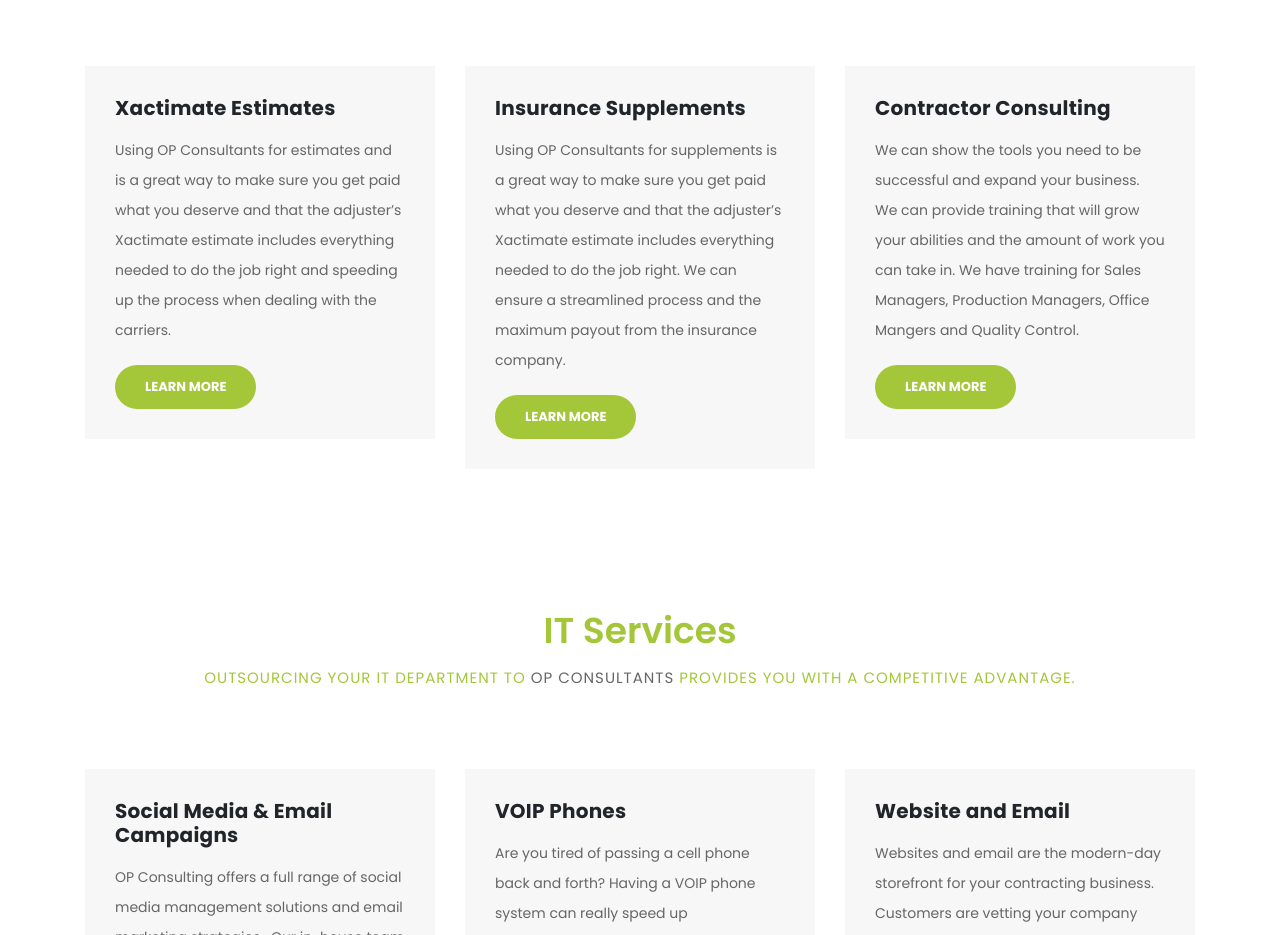
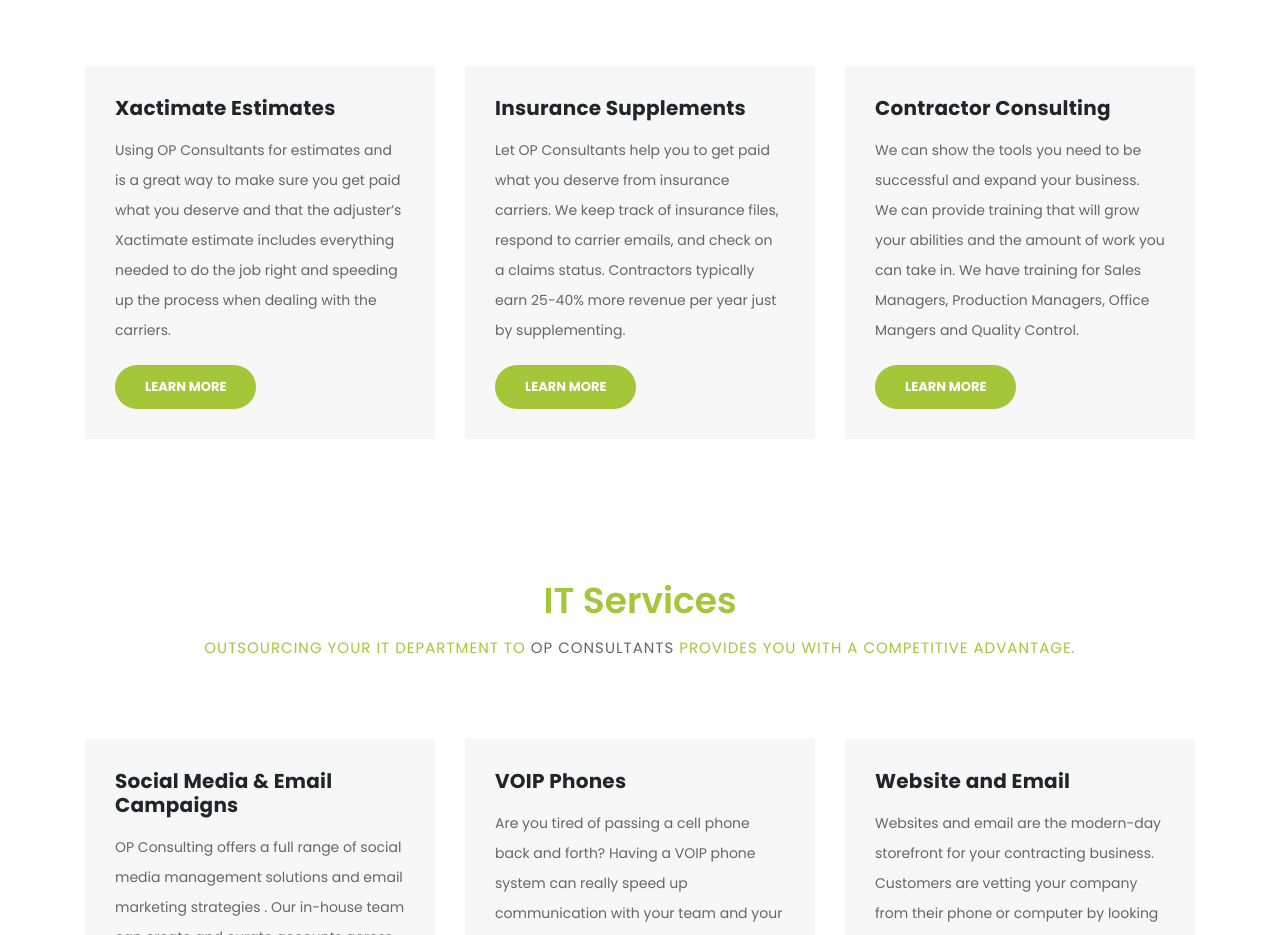
Before and after one commit to OpConsultants/opconsultants.github.io, a plain HTML site: page index.html in a window 1280 px wide. Shown: the part 1180-2115 px from the top of the page. Drawn offline with Linux system fonts and the light colour scheme; a script that the page names is missing.

Commit message:
Update index.html

```diff
--- a/index.html
+++ b/index.html
@@ -169,7 +169,7 @@
             <div class="service-item">
               <div class="down-content">
                 <h4>Insurance Supplements</h4>
-                <p>Using OP Consultants for supplements is a great way to make sure you get paid what you deserve and that the adjuster’s Xactimate estimate includes everything needed to do the job right. We can ensure a streamlined process and the maximum payout from the insurance company.</p>
+                <p>Let OP Consultants help you to get paid what you deserve from insurance carriers. We keep track of insurance files, respond to carrier emails, and check on a claims status. Contractors typically earn 25-40% more revenue per year just by supplementing.</p>
                 <a href="estimate_services.html" class="filled-button">Learn More</a>
               </div>
             </div>
```
